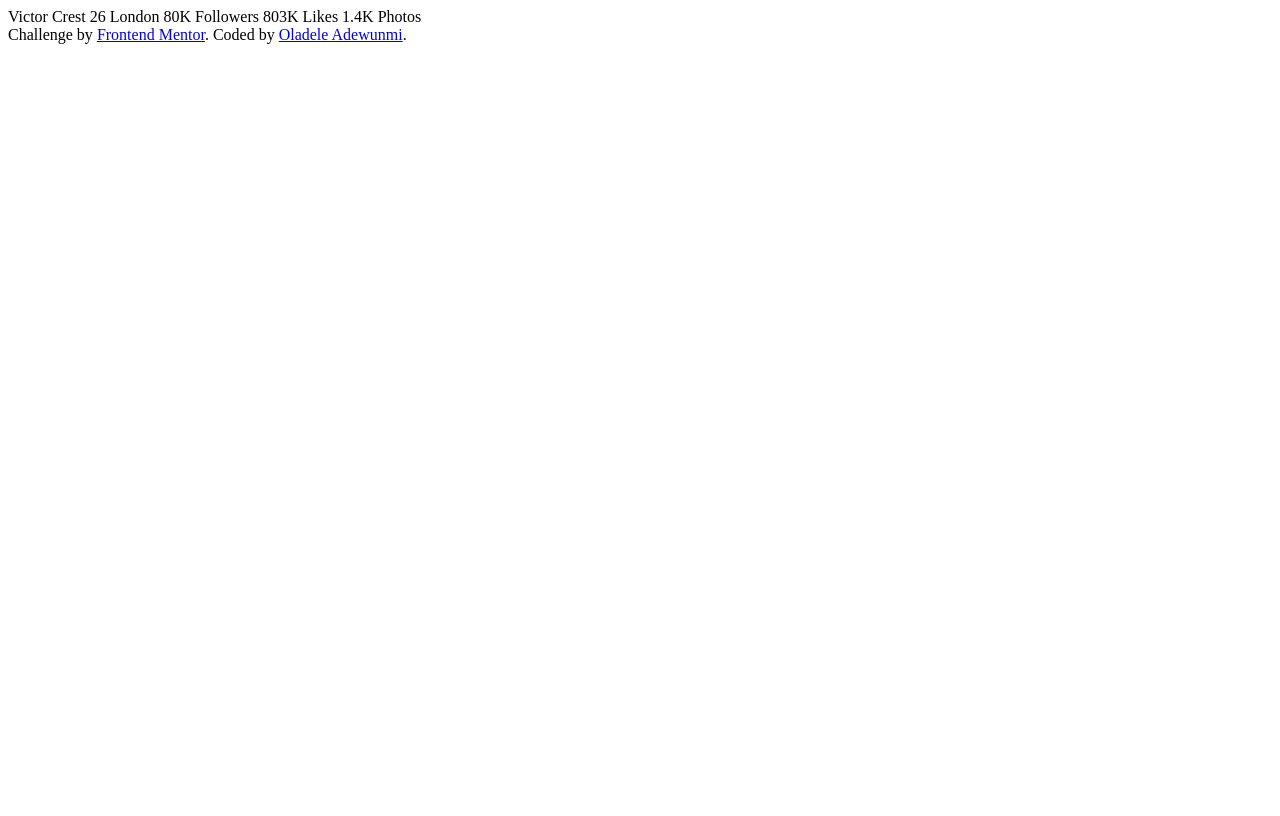
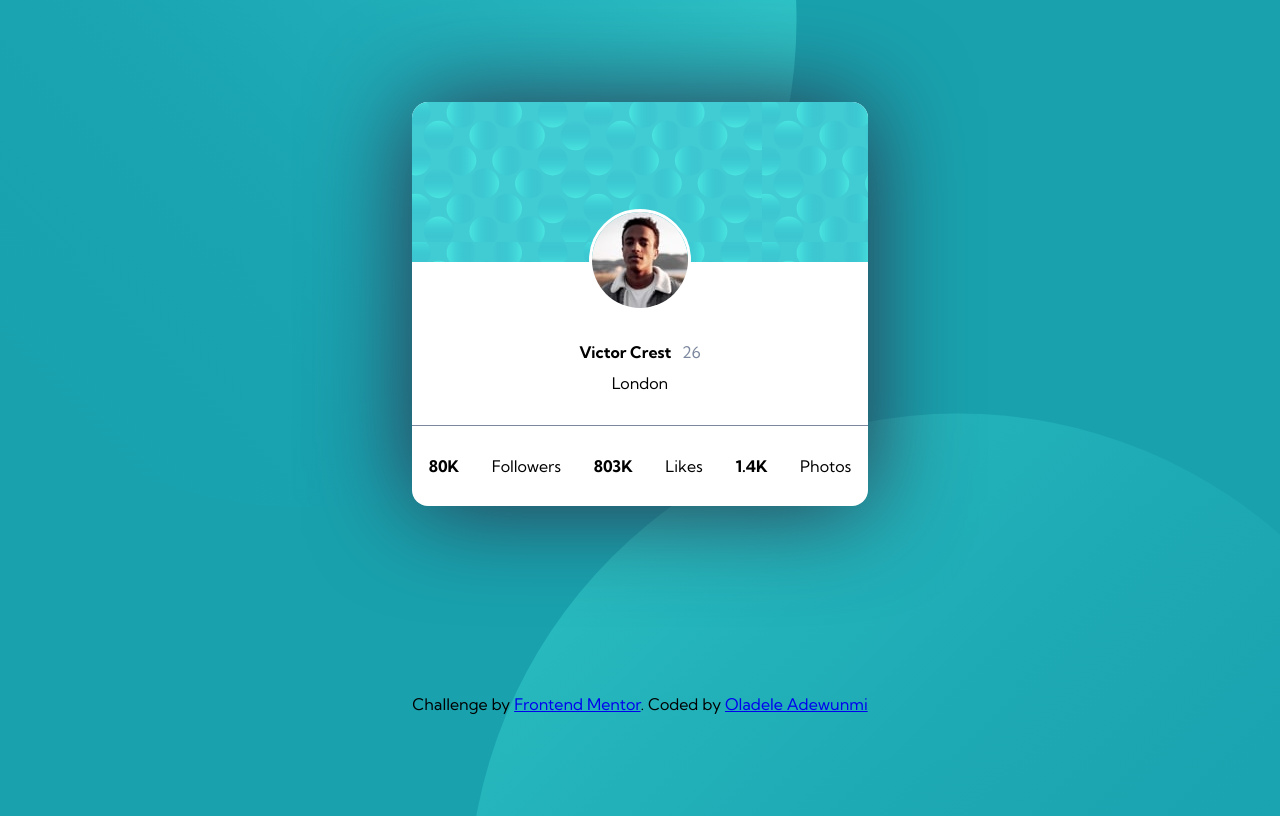
Before and after one commit to Rachamv/Profile-card-component, a plain HTML site: page index.html in a window 1280 px wide. Drawn offline with Linux system fonts and the light colour scheme.

Commit message:
Update index.html

```diff
--- a/index.html
+++ b/index.html
@@ -1,37 +1,62 @@
 <!DOCTYPE html>
 <html lang="en">
-
   <head>
-  <meta charset="UTF-8">
-  <meta name="viewport" content="width=device-width, initial-scale=1.0">
+    <meta charset="UTF-8" />
+    <meta name="viewport" content="width=device-width, initial-scale=1.0" />
     <!-- displays site properly based on user's device -->
-
-  <link rel="icon" type="image/png" sizes="32x32" href="./images/favicon-32x32.png">
+    <link
+      rel="icon"
+      type="image/png"
+      sizes="32x32"
+      href="./images/favicon-32x32.png"
+    />
     <!-- Feel free to remove these styles or customise in your own stylesheet 👍 -->
+    <link rel="stylesheet" href="style.css" />
+    <link rel="stylesheet" href="style.css" />
+    <link rel="preconnect" href="https://fonts.googleapis.com" />
+    <link rel="preconnect" href="https://fonts.gstatic.com" crossorigin />
+    <link
+      href="https://fonts.googleapis.com/css2?family=Kumbh+Sans:wght@400;700&display=swap"
+      rel="stylesheet"
+    />
 
     <title>Frontend Mentor | Profile card component</title>
+  </head>
+  <body>
+    <main class="frame">
+      <div class="cover">
+        <picture>
+          <img src="./images/image-victor.jpg" alt="Victor-profile-photo" />
+        </picture>
+      </div>
+        <div class="author-info">
+          <h1 class="author-name-age">Victor Crest &nbsp; <span>26</span><br /></h1>
+          <span>London</span>
+        </div>
+        <div class="quantities">
+          <h1 class="numbers">
+            80K <br /></h1>
+            <span>Followers</span>
 
+          <h1 class="numbers">
+            803K <br /></h1>
+            <span>Likes</span>
 
-
-</head>
-
-<body>
-  Victor Crest
-  26
-  London
-
-  80K
-  Followers
-
-  803K
-  Likes
-
-  1.4K
-  Photos
+          <h1 class="numbers">
+            1.4K <br /></h1>
+            <span>Photos</span>
+        </div>
+      </div>
+    </main>
+    <footer>
       <div class="attribution">
-    Challenge by <a href="https://www.frontendmentor.io?ref=challenge" target="_blank">Frontend Mentor</a>.
-    Coded by <a href="https://github.com/Rachamv" target="_blank">Oladele Adewunmi</a>.
+        Challenge by
+        <a href="https://www.frontendmentor.io?ref=challenge" target="_blank"
+          >Frontend Mentor</a
+        >. Coded by
+        <a href="https://github.com/Rachamv" target="_blank">Oladele Adewunmi</a
+        >
       </div>
+    </footer>
   </body>
-
 </html>
```
Lines whose indentation alone changed are shown as unchanged.
